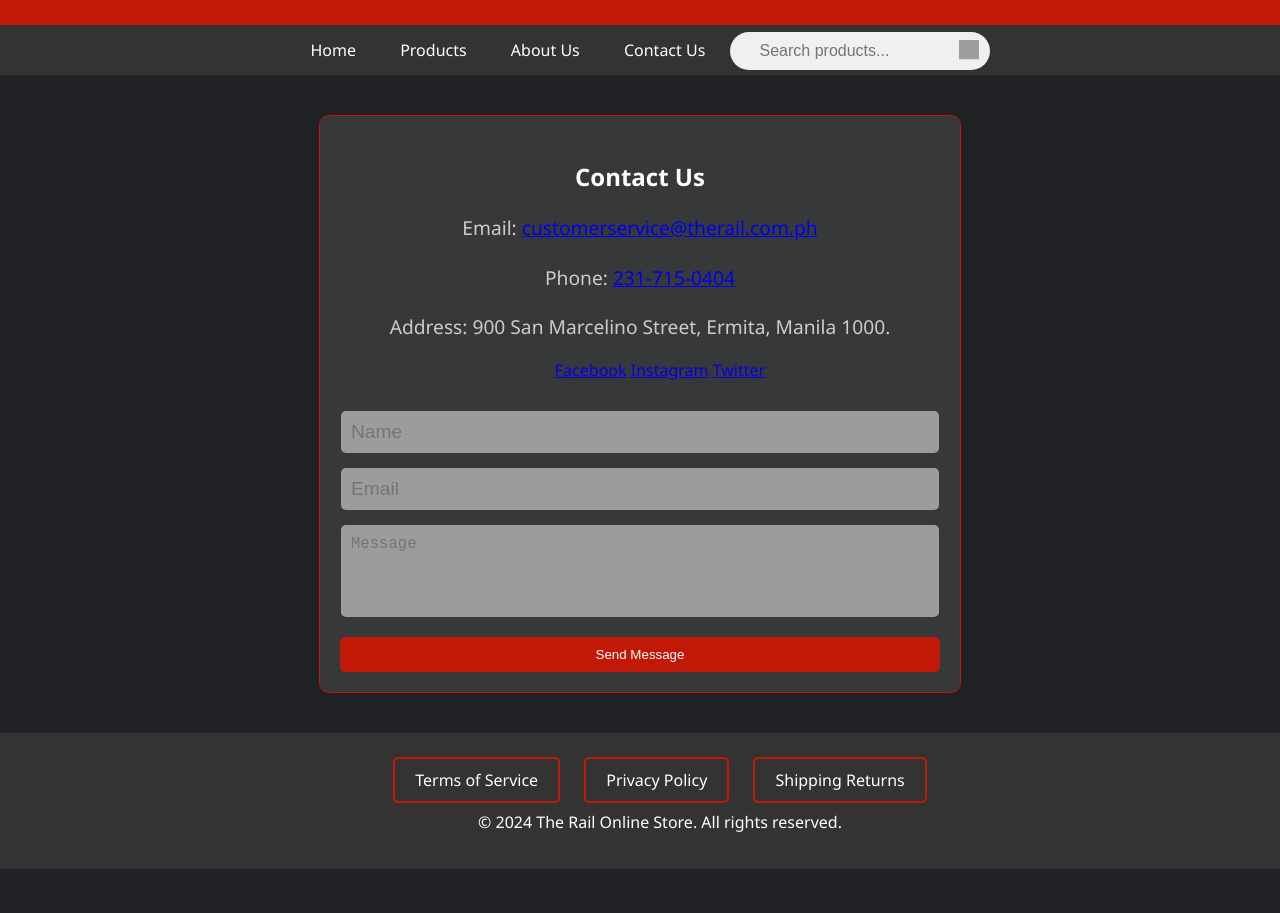
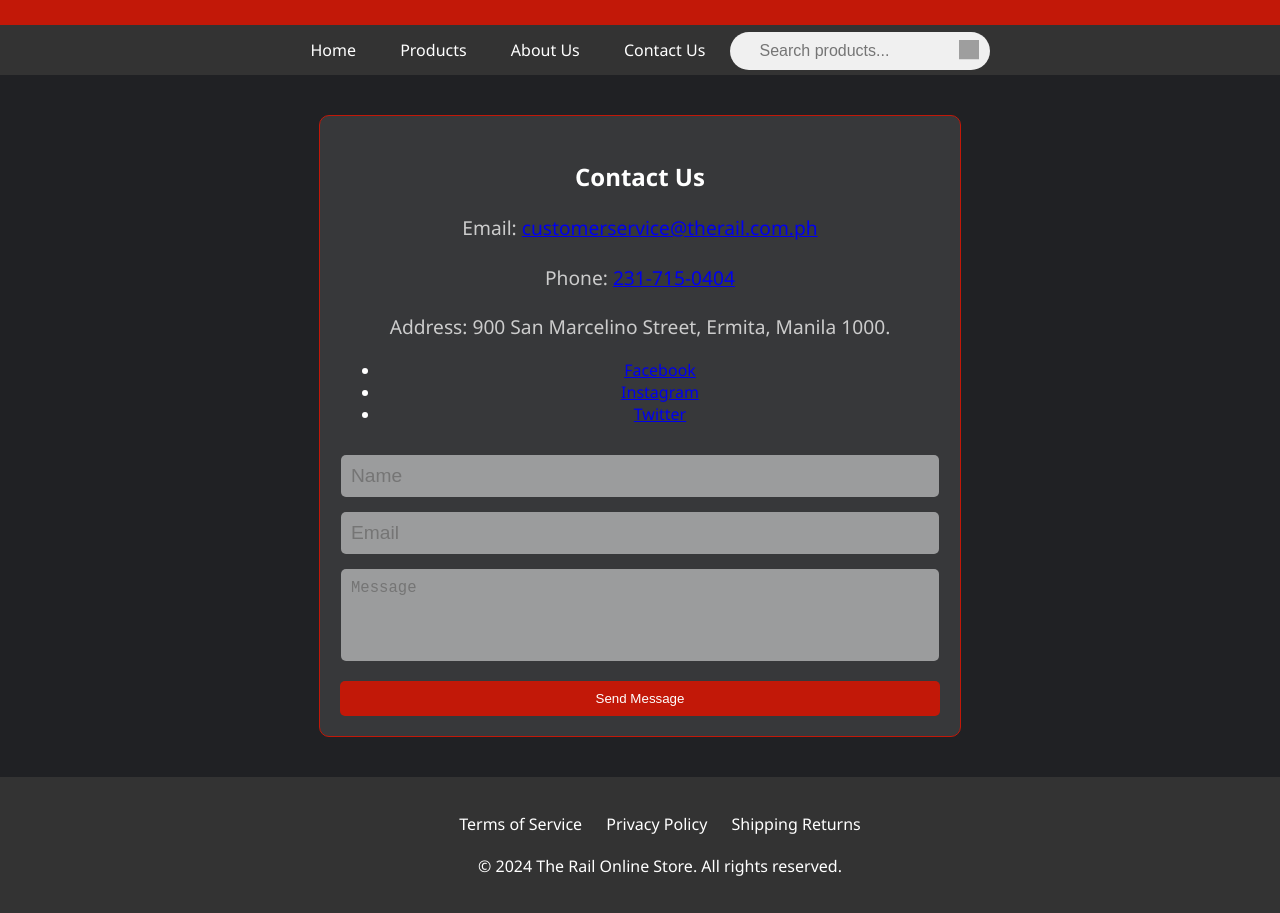
Before and after one commit to abigailfereras/uhh, a plain HTML site: page contactUs.html in a window 1280 px wide. Shown: the part 124-1037 px from the top of the page. Before the commit the page ends 993 px from the top, so only its background shows below. Drawn offline with Linux system fonts and the light colour scheme; grey boxes are pictures that could not be loaded.

Commit message:
Update contactUs.html

```diff
--- a/contactUs.html
+++ b/contactUs.html
@@ -230,10 +230,10 @@
 </header>
 
 <nav>
-    <a href="home.html">Home</a></li>
-    <a href="products.html">Products</a></li>
-    <a href="aboutUs.html">About Us</a></li>
-    <a href="contactUs.html">Contact Us</a></li>
+    <a href="home.html">Home</a>
+    <a href="products.html">Products</a>
+    <a href="aboutUs.html">About Us</a>
+    <a href="contactUs.html">Contact Us</a>
 
     <div id="search-bar">
         <input type="text" id="search-input" placeholder="Search products...">
@@ -248,9 +248,9 @@
             <p>Phone: <a href="tel:2317150404">231-715-0404</a></p>
             <p>Address: 900 San Marcelino Street, Ermita, Manila 1000.</p>
             <ul class="social-icons">
-                <a href="https://www.facebook.com">Facebook</a></li>
-                <a href="https://www.instagram.com">Instagram</a></li>
-                <a href="https://twitter.com">Twitter</a></li>
+                <li><a href="https://www.facebook.com">Facebook</a></li>
+                <li><a href="https://www.instagram.com">Instagram</a></li>
+                <li><a href="https://twitter.com">Twitter</a></li>
             </ul>
         </div>
         <form id="contactForm" action="#" method="POST">
@@ -263,9 +263,9 @@
 </section>
 <footer style="background-color: #333; color: #ffffff; padding: 20px; text-align: center; bottom: 0; width: 100%;">
     <ul>
-        <li><a href="#Terms of Service">Terms of Service</a></li>
-        <li><a href="#Privacy Policy">Privacy Policy</a></li>
-		<li><a href="#Shipping Returns">Shipping Returns</a></li>
+        <li>Terms of Service</li>
+        <li>Privacy Policy</li>
+	<li>Shipping Returns</li>
     </ul>
     <p style="margin-top: 20px;">&copy; 2024 The Rail Online Store. All rights reserved.</p>
 </footer>
```
